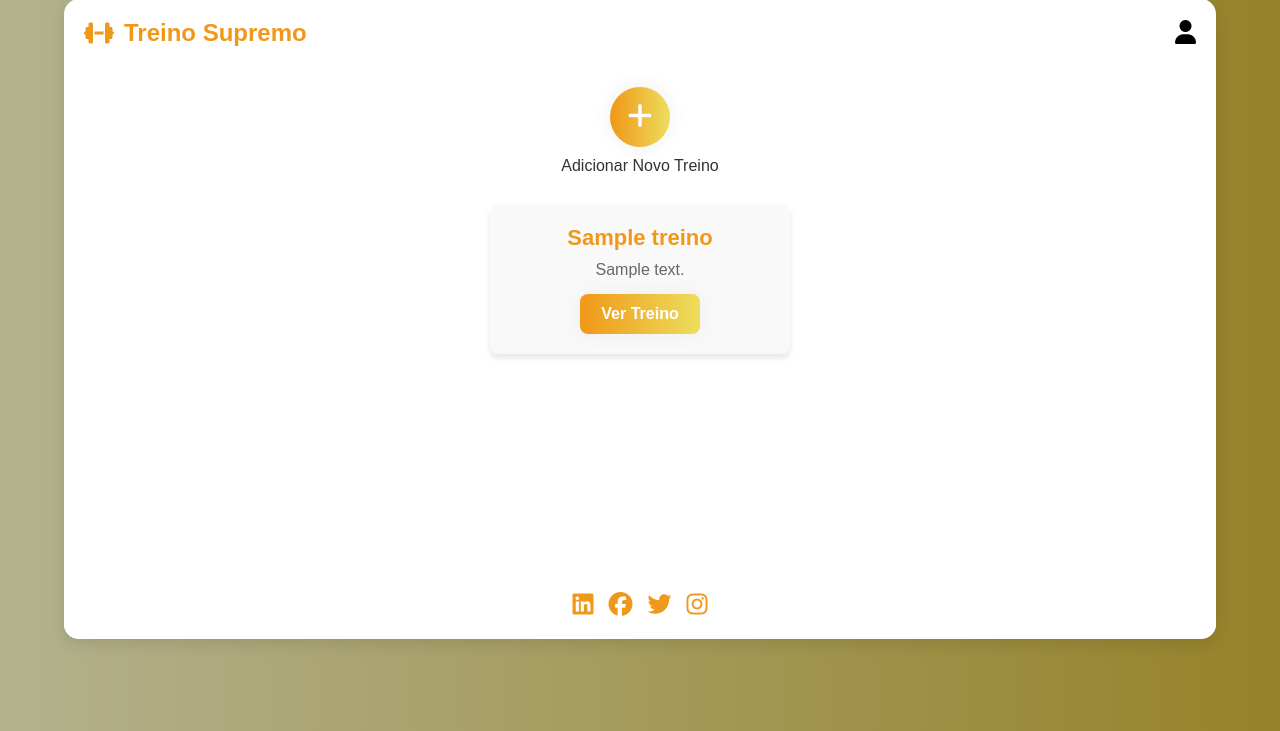
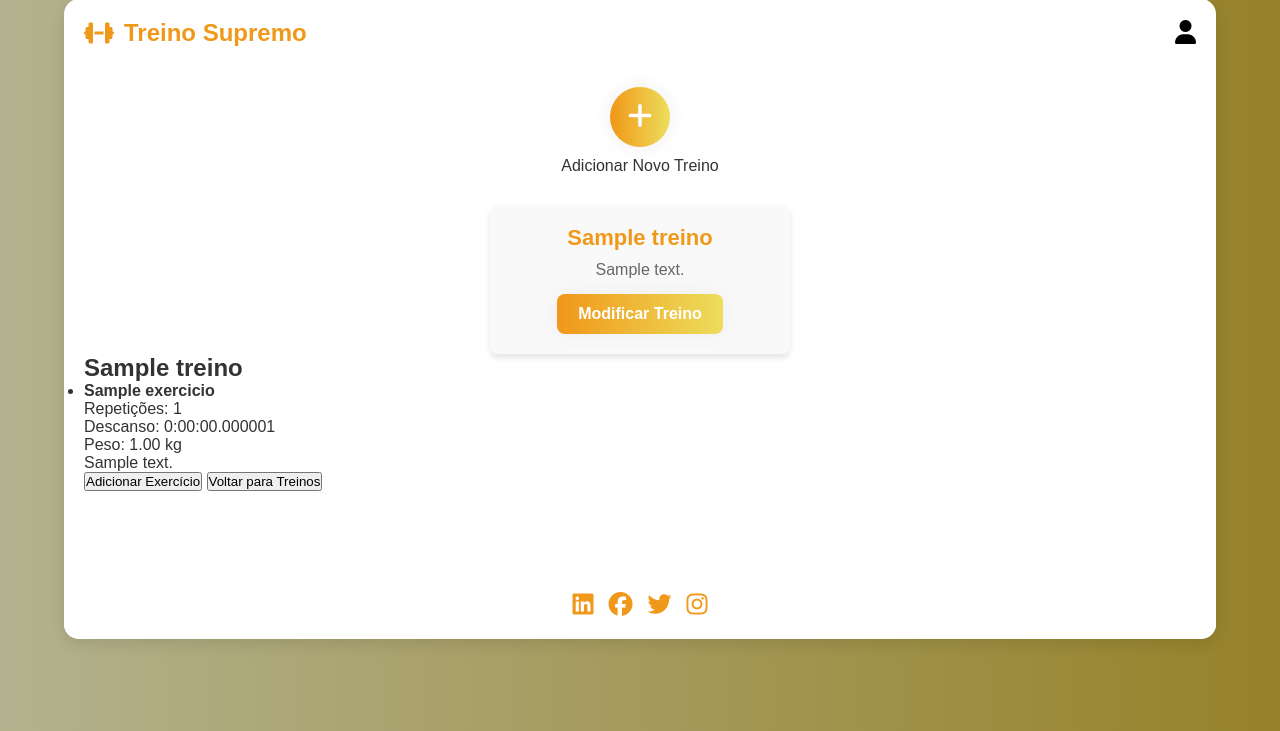
Before and after one commit to Guilhermekek/ProjetoFaculdade, a Django app: template templates/usuario.html in a window 1280 px wide. Shown: the part 41-772 px from the top of the page. Run offline with Django 5.2, Linux system fonts and the light colour scheme; the template is opened without the code that fills it: values that come from a table or form of the project are taken from there, others are empty; tables that the repository leaves empty hold one stand-in row (values such as "Sample post"); some libraries are stand-ins or nearby versions.

Commit message:
Usuario parte 3

```diff
--- a/Academia/static/js/script.js
+++ b/Academia/static/js/script.js
@@ -1,18 +1,19 @@
-// script.js
+function modificarTreino(treinoId) {
+    // Oculta todos os treinos e exibe os detalhes do treino selecionado
+    document.getElementById('listaTreinos').style.display = 'none';
+    window.location.href = `/user/?treino_id=${treinoId}`;
+}
 
-function toggleForm() {
-    var form = document.getElementById('formCriarTreino');
-    var mensagemSemTreinos = document.getElementById('mensagemSemTreinos');
+function voltarParaTreinos() {
+    // Redireciona para a página de treinos sem um treino selecionado
+    window.location.href = '/user/';
+}
 
+function toggleForm(formId) {
+    var form = document.getElementById(formId);
     if (form.style.display === 'none' || form.style.display === '') {
         form.style.display = 'block';
-        if (mensagemSemTreinos) {
-            mensagemSemTreinos.style.display = 'none';
-        }
     } else {
         form.style.display = 'none';
-        if (mensagemSemTreinos) {
-            mensagemSemTreinos.style.display = 'block';
-        }
     }
 }
--- a/Academia/urls.py
+++ b/Academia/urls.py
@@ -7,4 +7,6 @@ urlpatterns = [
     path('user/', views.user_page, name='user_page'),
     path('login/', auth_views.LoginView.as_view(), name='login'),
     path('adicionar_treino/', views.adicionar_treino, name='adicionar_treino'),
+    path('treino/<int:treino_id>/adicionar_exercicio/', views.adicionar_exercicio, name='adicionar_exercicio'),
+
 ]
--- a/templates/usuario.html
+++ b/templates/usuario.html
@@ -29,15 +29,16 @@
         </header>
 
         <main class="conteudo-principal">
+            <!-- Adicionar novo treino -->
             <div class="adicionar-treino">
-                <button class="btn-adicionar-treino" onclick="toggleForm()">
+                <button class="btn-adicionar-treino" onclick="toggleForm('formCriarTreino')">
                     <i class="fa-solid fa-plus"></i>
                 </button>
                 <p>Adicionar Novo Treino</p>
             </div>
 
-            <!-- Formulário de criação de treino oculto por padrão -->
-            <div id="formCriarTreino" class="form-criar-treino">
+            <!-- Formulário de criação de treino -->
+            <div id="formCriarTreino" class="form-criar-treino" style="display: none;">
                 <h2>Criar Novo Treino</h2>
                 <form method="post" action="{% url 'adicionar_treino' %}">
                     {% csrf_token %}
@@ -49,17 +50,59 @@
                 </form>
             </div>
 
-            <div class="lista-treinos">
+            <!-- Lista de treinos -->
+            <div id="listaTreinos" class="lista-treinos">
                 {% for treino in treinos %}
                 <div class="treino-card">
                     <h2>{{ treino.nome }}</h2>
                     <p>{{ treino.descricao }}</p>
-                    <button class="btn-ver-treino" onclick="abrirDetalhesTreino({{ treino.id }})">Ver Treino</button>
+                    <button class="btn-modificar-treino btn-ver-treino" onclick="modificarTreino('{{ treino.id }}')">Modificar Treino</button>
                 </div>
                 {% empty %}
                 <p id="mensagemSemTreinos">Você ainda não possui treinos cadastrados.</p>
                 {% endfor %}
             </div>
+
+            <!-- Detalhes do treino selecionado -->
+            {% if treino_selecionado %}
+            <div id="detalhesTreino" class="detalhes-treino">
+                <h2>{{ treino_selecionado.nome }}</h2>
+                <ul class="lista-exercicios">
+                    {% for exercicio in treino_selecionado.exercicios.all %}
+                    <li>
+                        <p><strong>{{ exercicio.nome }}</strong></p>
+                        <p>Repetições: {{ exercicio.repeticoes }}</p>
+                        <p>Descanso: {{ exercicio.tempo_descanso }}</p>
+                        <p>Peso: {{ exercicio.peso }} kg</p>
+                        <p>{{ exercicio.descricao }}</p>
+                    </li>
+                    {% empty %}
+                    <p>Este treino ainda não possui exercícios.</p>
+                    {% endfor %}
+                </ul>
+                <button class="btn-adicionar-exercicio" onclick="toggleForm('formAdicionarExercicio')">Adicionar Exercício</button>
+
+                <!-- Formulário de adicionar exercício -->
+                <div id="formAdicionarExercicio" class="form-adicionar-exercicio" style="display: none;">
+                    <h3>Adicionar Exercício</h3>
+                    <form method="post" action="{% url 'adicionar_exercicio' treino_selecionado.id %}">
+                        {% csrf_token %}
+                        <label for="nome_exercicio">Nome do Exercício:</label>
+                        <input type="text" id="nome_exercicio" name="nome" required>
+                        <label for="repeticoes">Repetições:</label>
+                        <input type="number" id="repeticoes" name="repeticoes" required>
+                        <label for="tempo_descanso">Tempo de Descanso (hh:mm:ss):</label>
+                        <input type="text" id="tempo_descanso" name="tempo_descanso" required>
+                        <label for="peso">Peso (kg):</label>
+                        <input type="number" step="0.01" id="peso" name="peso" required>
+                        <label for="descricao_exercicio">Descrição:</label>
+                        <textarea id="descricao_exercicio" name="descricao"></textarea>
+                        <button type="submit">Salvar Exercício</button>
+                    </form>
+                </div>
+                <button class="btn-voltar" onclick="voltarParaTreinos()">Voltar para Treinos</button>
+            </div>
+            {% endif %}
         </main>
 
         <footer>
```
Also changed, not shown: Academia/views.py (+42 -4 lines), templates/adicionar_exercicios.html (added, +31 -0 lines), Academia/migrations/0001_initial.py (added).
